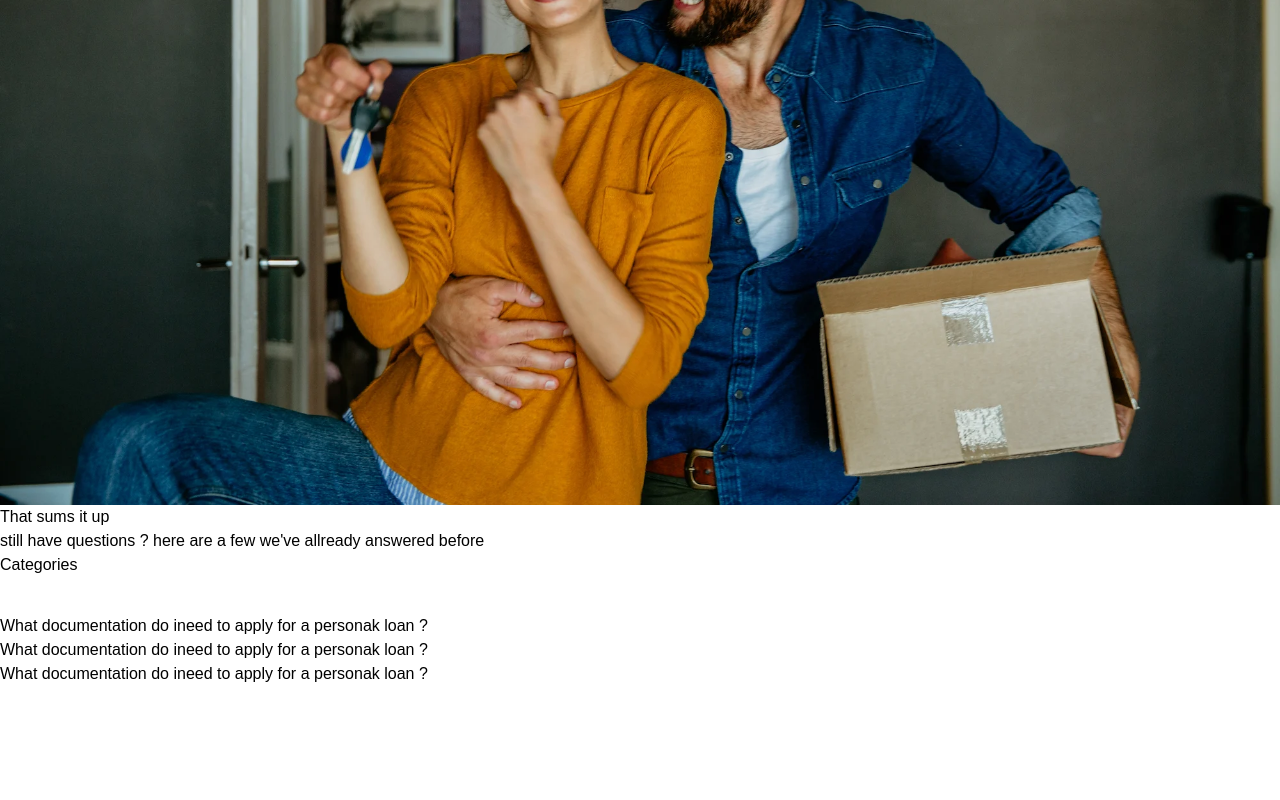
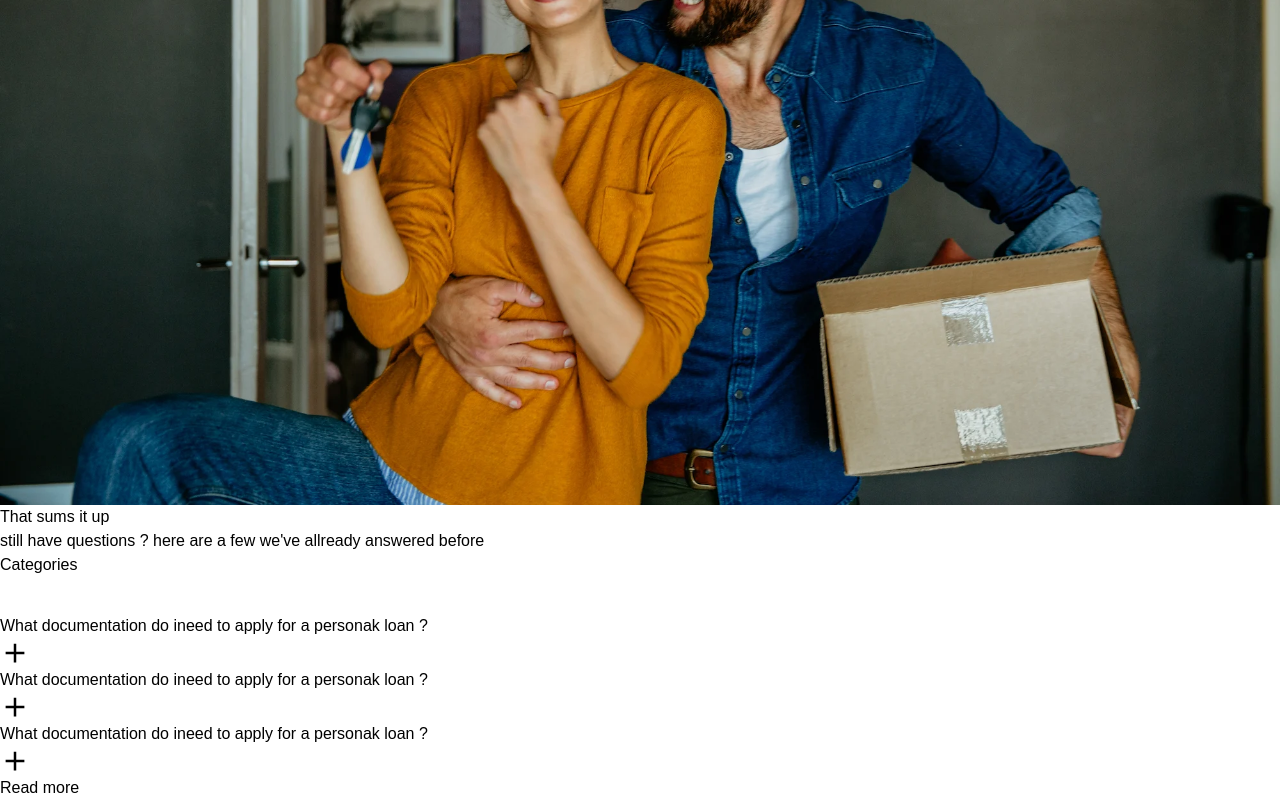
Before and after one commit to ShunGoes/oportun-clone, a React (Vite) app: page / in a window 1280 px wide. Shown: the part 8058-8858 px from the top of the page. Before the commit the page ends 8744 px from the top, so only its background shows below. Built offline with nearby package versions, Linux system fonts and the light colour scheme; some icons are missing; a web font is replaced by a local one.

Commit message:
added iconsto accordions

```diff
--- a/src/component/sums/sums.jsx
+++ b/src/component/sums/sums.jsx
@@ -1,8 +1,9 @@
 import { useState } from "react";
 import SumsImg from "../../assets/sums.webp";
 
-import { PiCaretDownBold } from "react-icons/pi";
+import { PiCaretDownBold,PiCaretUpBold } from "react-icons/pi";
 import { IoMdAdd } from "react-icons/io";
+import { FaMinus } from "react-icons/fa";
 
 const Sums = () => {
   const [show_dropdown, set_Show_dropdown] = useState(false);
@@ -18,9 +19,7 @@ const Sums = () => {
       </div>
       <div className="col-span-2 mt-[1.5rem] px-5">
         <div className="mb-5">
-        <h3 className="text-[34px] font-[600] mb-2 ">
-          That sums it up
-        </h3>
+          <h3 className="text-[34px] font-[600] mb-2 ">That sums it up</h3>
           <p className=" text-[17px]">
             still have questions ? here are a few we've allready answered before{" "}
           </p>
@@ -33,7 +32,10 @@ const Sums = () => {
               onClick={() => set_Show_dropdown((prev) => !prev)}
             >
               <h4 className="font-[700] text-xl w-11/12 ">Categories</h4>
+              {
+                show_dropdown === true ? <PiCaretUpBold size={30} className="text-blue-500 font-[900]" /> :
                 <PiCaretDownBold size={30} className="text-blue-500 font-[900]" />
+              }
             </div>
 
             {show_dropdown && (
@@ -51,34 +53,43 @@ const Sums = () => {
 
           <div className="accorfion-container mt-2">
             <div className="mt-5">
+              <div className=" grid grid-cols-12 h-[50px]  mb-4  ">
               <h4
                 onClick={() =>
-                set_show_accordion((prev) => ({ ...prev, first: !prev.first }))
+                  set_show_accordion((prev) => ({
+                    ...prev,
+                    first: !prev.first,
+                  }))
                 }
-              className="font-[700] text-xl w-full  mb-3"
+                className="font-[700] text-xl w  pr-3 col-span-11  mb-3"
               >
                 What documentation do ineed to apply for a personak loan ?{" "}
               </h4>
+              {
+                show_accordion.first === true ? <FaMinus size={30} className="text-blue-500" /> :<IoMdAdd size={30} className="text-blue-500 " />
+              }
+              </div>
               {show_accordion.first === true && (
                 <div>
                   {" "}
-                Lorem ipsum dolor sit amet consectetur adipisicing elit. Impedit
-                nobis fugiat sint aut sed consequatur, temporibus nisi nostrum
-                eveniet placeat quod incidunt distinctio asperiores, repellendus
-                reprehenderit mollitia minus quia earum adipisci minima! Facere
-                rerum alias sint nemo temporibus nam consequuntur dolore modi et
-                magnam laboriosam possimus quidem at deleniti dolorum unde
-                distinctio amet, nostrum voluptatum ducimus omnis. Similique
-                molestias ipsum quas odit ratione iste cumque, temporibus, et
-                qui dolor vitae enim minima exercitationem deserunt omnis vero
-                blanditiis deleniti veritatis magni accusantium repellat
-                nesciunt, molestiae quia dolores. Officiis repellendus voluptas
-                quam. Fugit tenetur nam laboriosam saepe autem veritatis
-                deleniti corrupti neque.
+                  Lorem ipsum dolor sit amet consectetur adipisicing elit.
+                  Impedit nobis fugiat sint aut sed consequatur, temporibus nisi
+                  nostrum eveniet placeat quod incidunt distinctio asperiores,
+                  repellendus reprehenderit mollitia minus quia earum adipisci
+                  minima! Facere rerum alias sint nemo temporibus nam
+                  consequuntur dolore modi et magnam laboriosam possimus quidem
+                  at deleniti dolorum unde distinctio amet, nostrum voluptatum
+                  ducimus omnis. Similique molestias ipsum quas odit ratione
+                  iste cumque, temporibus, et qui dolor vitae enim minima
+                  exercitationem deserunt omnis vero blanditiis deleniti
+                  veritatis magni accusantium repellat nesciunt, molestiae quia
+                  dolores. Officiis repellendus voluptas quam. Fugit tenetur nam
+                  laboriosam saepe autem veritatis deleniti corrupti neque.
                 </div>
               )}
             </div>
             <div className="mt-5">
+            <div className=" grid grid-cols-12 h-[50px]  mb-4  ">
               <h4
                 onClick={() =>
                   set_show_accordion((prev) => ({
@@ -86,10 +97,14 @@ const Sums = () => {
                     second: !prev.second,
                   }))
                 }
-                className="font-[700] text-xl w-full   mb-3"
+                className="font-[700] text-xl w  pr-3 col-span-11  mb-3"
               >
                 What documentation do ineed to apply for a personak loan ?{" "}
               </h4>
+              {
+                show_accordion.second === true ? <FaMinus size={30} className="text-blue-500" /> :<IoMdAdd size={30} className="text-blue-500 " />
+              }
+              </div>
               {show_accordion.second === true && (
                 <div>
                   {" "}
@@ -110,6 +125,7 @@ const Sums = () => {
               )}
             </div>
             <div className="mt-5">
+            <div className=" grid grid-cols-12 h-[50px]  mb-4  ">
               <h4
                 onClick={() =>
                   set_show_accordion((prev) => ({
@@ -117,10 +133,14 @@ const Sums = () => {
                     third: !prev.third,
                   }))
                 }
-                className="font-[700] text-xl w-full   mb-3"
+                className="font-[700] text-xl w  pr-3 col-span-11  mb-3"
               >
                 What documentation do ineed to apply for a personak loan ?{" "}
               </h4>
+              {
+                show_accordion.third === true ? <FaMinus size={30} className="text-blue-500" /> :<IoMdAdd size={30} className="text-blue-500 " />
+              }
+              </div>
               {show_accordion.third === true && (
                 <div>
                   {" "}
@@ -143,6 +163,7 @@ const Sums = () => {
           </div>
         </div>
 
+        <button className="w-11/12 h-[60px] rounded-xl bg-black justify-center flex items-center font-[700] text-xl mt-10 text-white mx-auto"> Read more </button>
       </div>
     </section>
   );
```
Lines whose indentation alone changed are shown as unchanged.
